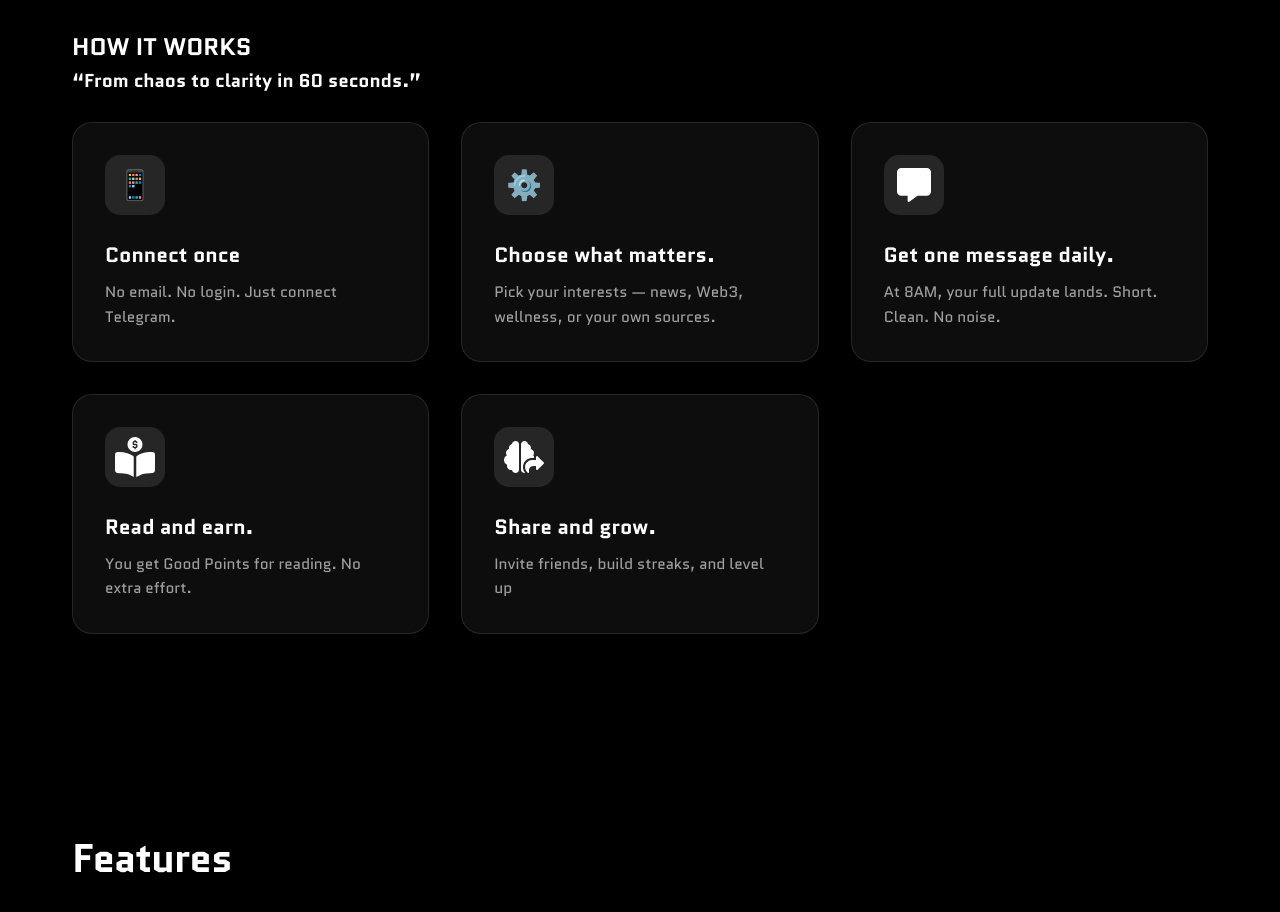
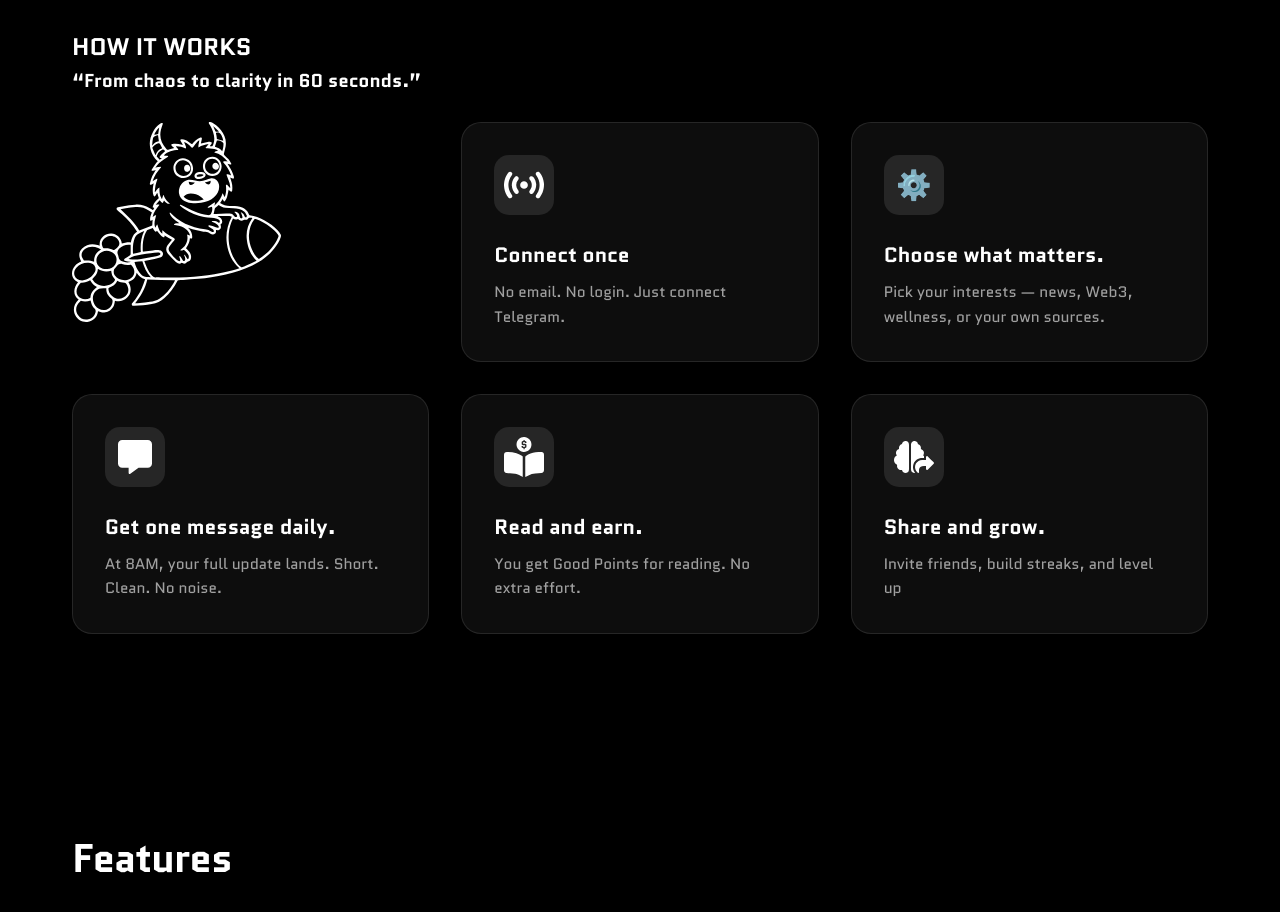
Before and after one commit to shan-pt/hackathon-G4G-LandingPage, a plain HTML site: page index.html in a window 1280 px wide. Shown: the part 2420-3332 px from the top of the page. Drawn offline with Linux system fonts and the light colour scheme.

Commit message:
add connect icon

```diff
--- a/index.html
+++ b/index.html
@@ -110,8 +110,13 @@ You stay sharp in under a minute.</h3>
             <h2 class="">HOW IT WORKS </h2>
             <h3>“From chaos to clarity in 60 seconds.”</h3> <br>
             <div class="steps">
+                  <div class="steps"><div class="">
+                   <img src="image/from 0 to 60 greedy rocket.svg" height="200px" alt="">
+                </div>
                 <div class="step fade-in stagger-1">
-                    <div class="step-icon">📱</div>
+                    <div class="step-icon">
+                        <img src="image/connect.svg" alt="Connect Icon" width="40" height="40">
+                    </div>
                     <h3>Connect once</h3>
                     <p>No email. No login. Just connect Telegram.
 </p>
```
Also changed, not shown: image/connect.svg (added).
